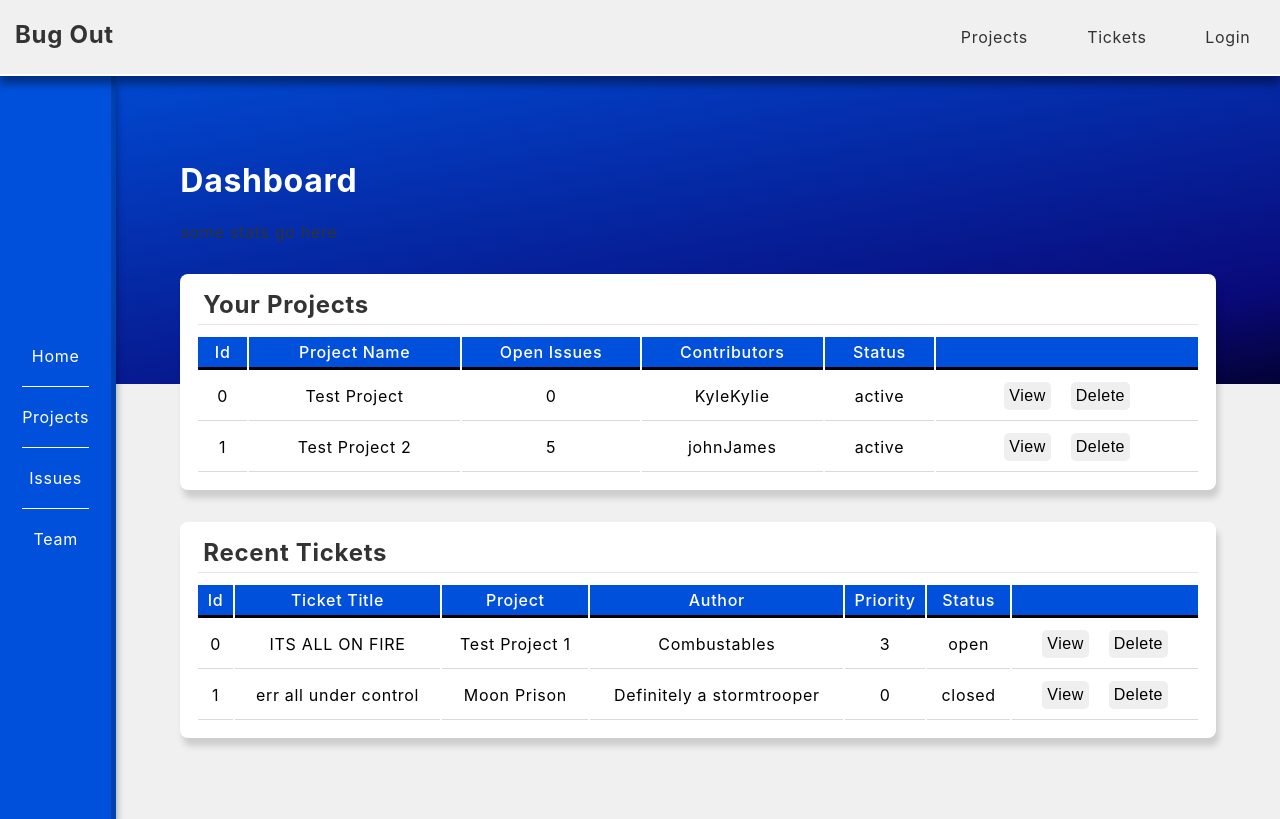
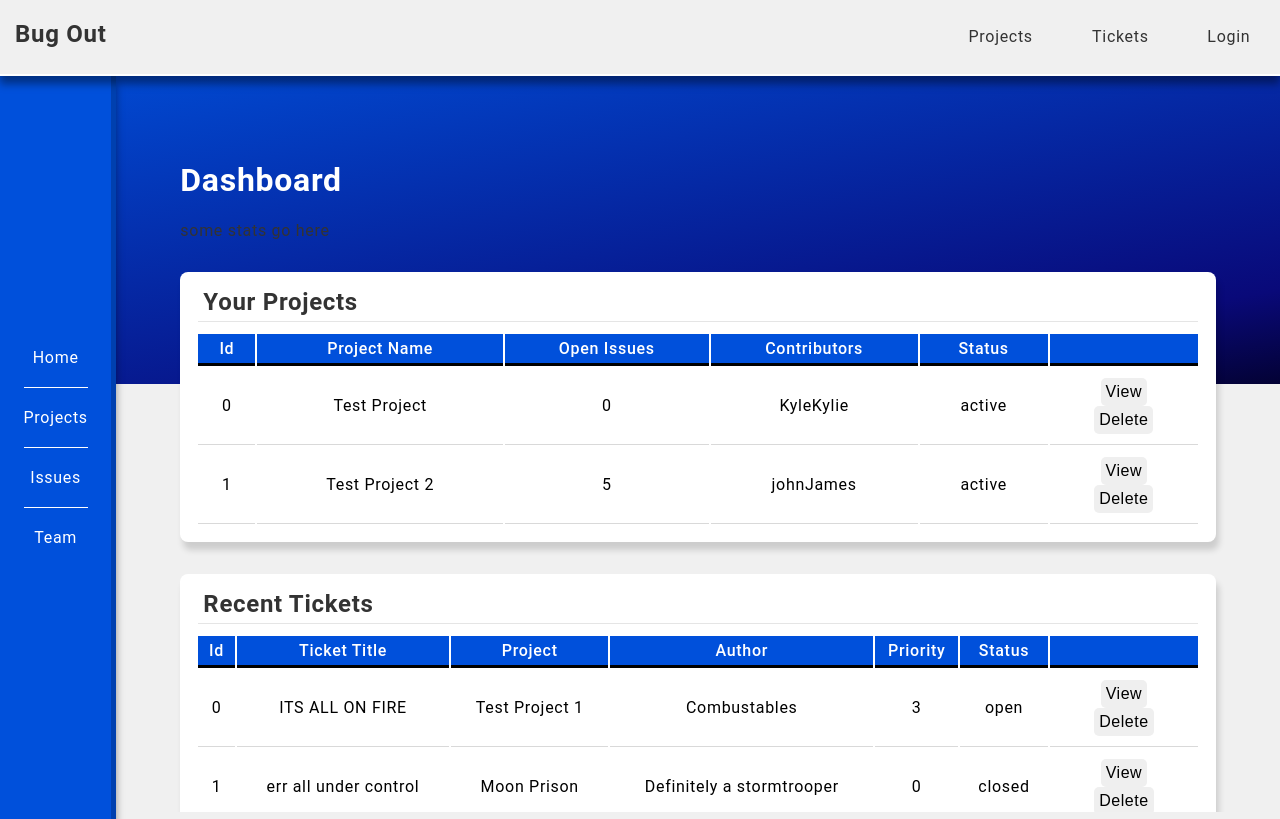
Before and after one commit to Jamie-Muir/bugout, a React (Create React App) app: page / in a window 1280 px wide. Shown: the top 819 px of the page. Built offline with nearby package versions, Linux system fonts and the light colour scheme.

Commit message:
general table styling

```diff
--- a/src/components/UI/Table.js
+++ b/src/components/UI/Table.js
@@ -11,7 +11,7 @@ const TableHeader = (props) => {
 		<thead className={classes.tableHead}>
 			<tr>
 				{headings}
-				<th></th>
+				<th style={{ width: '15%' }}></th>
 			</tr>
 		</thead>
 	)
--- a/src/components/UI/Table.modules.scss
+++ b/src/components/UI/Table.modules.scss
@@ -2,6 +2,7 @@ table {
 	width: 100%;
 	text-align: center;
 	border-radius: 5px;
+	user-select: none;
 
 	thead {
 		background-color: var(--accent-colour);
@@ -16,6 +17,15 @@ table {
 
 	tbody {
 
+		tr {
+			transition: ease .15s all;
+
+			&:hover {
+				cursor: pointer;
+				background-color: rgb(0 0 0 / .1);
+			}
+		}
+
 		td {
 			padding: 10px;
 			border-bottom: 1px solid rgb(0 0 0 / .15);
@@ -26,7 +36,6 @@ table {
 button {
 	margin: 0 10px;
 	padding: 5px;
-	// background-color: rgb(0 0 0 / 0);
 	border: none;
 	cursor: pointer;
 	font-size: 1em;
--- a/src/index.css
+++ b/src/index.css
@@ -4,9 +4,8 @@
 
 body {
 	margin: 0;
-	font-family: -apple-system, BlinkMacSystemFont, 'Segoe UI', 'Roboto', 'Oxygen',
-		'Ubuntu', 'Cantarell', 'Fira Sans', 'Droid Sans', 'Helvetica Neue',
-		sans-serif;
+	font-family: 'Roboto', 'Oxygen', 'Ubuntu', 'Cantarell', 'Fira Sans', 'Droid Sans',
+	'Helvetica Neue', sans-serif;
 	-webkit-font-smoothing: antialiased;
 	-moz-osx-font-smoothing: grayscale;
 
```
